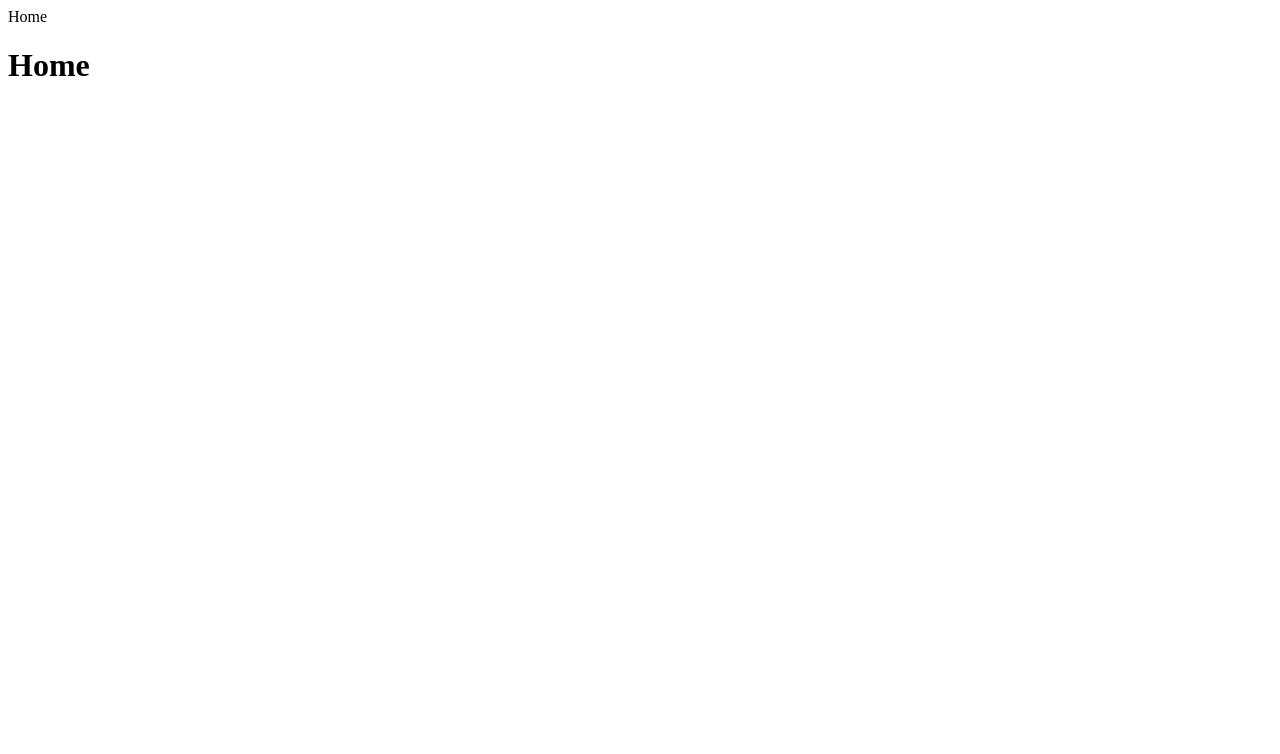
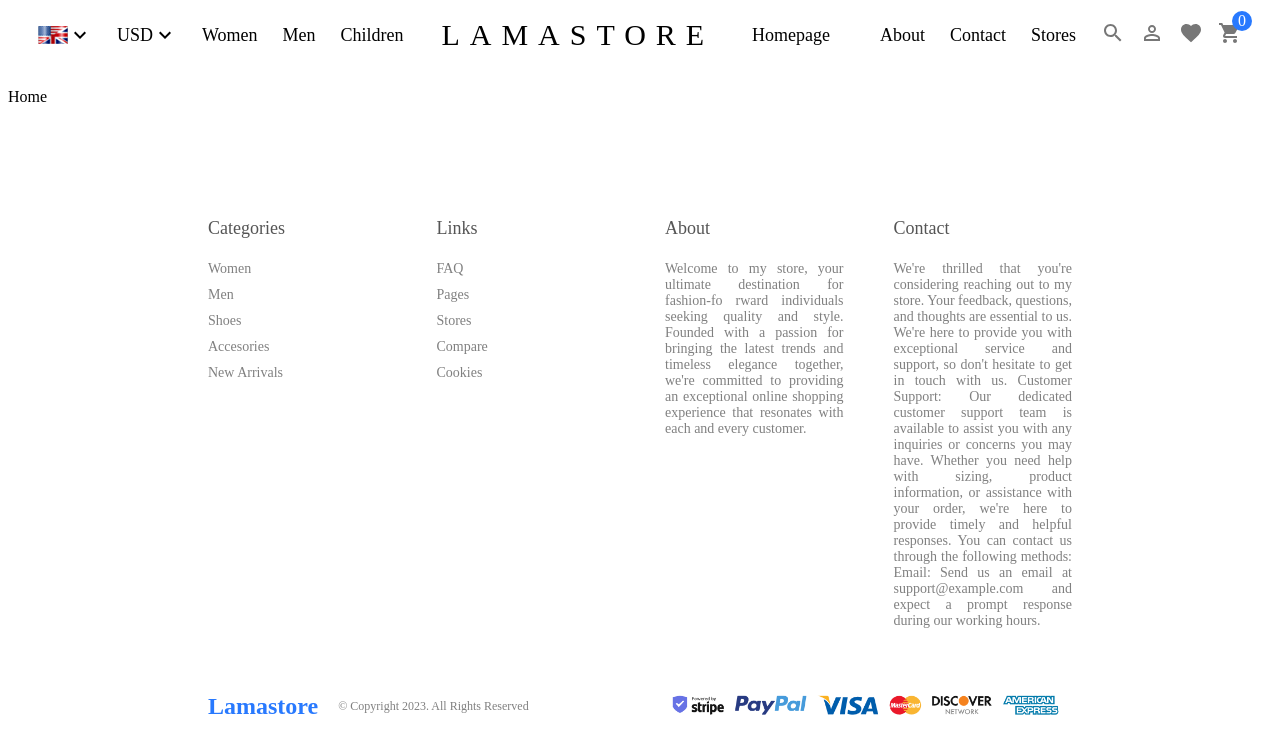
Before and after one commit to KarlozOso/react_e-commerce, a React (Create React App) app: page / in a window 1280 px wide. Shown: the top 754 px of the page. Built offline with nearby package versions, Linux system fonts and the light colour scheme.

Commit message:
Styling of navbar and footer complete

```diff
--- a/src/App.css
+++ /dev/null
@@ -1,38 +0,0 @@
-.App {
-  text-align: center;
-}
-
-.App-logo {
-  height: 40vmin;
-  pointer-events: none;
-}
-
-@media (prefers-reduced-motion: no-preference) {
-  .App-logo {
-    animation: App-logo-spin infinite 20s linear;
-  }
-}
-
-.App-header {
-  background-color: #282c34;
-  min-height: 100vh;
-  display: flex;
-  flex-direction: column;
-  align-items: center;
-  justify-content: center;
-  font-size: calc(10px + 2vmin);
-  color: white;
-}
-
-.App-link {
-  color: #61dafb;
-}
-
-@keyframes App-logo-spin {
-  from {
-    transform: rotate(0deg);
-  }
-  to {
-    transform: rotate(360deg);
-  }
-}
--- /dev/null
+++ b/src/App.scss
@@ -0,0 +1,6 @@
+.app{
+  .link{
+    color:inherit;
+    text-decoration: none;
+  }
+}
--- a/src/components/Footer/Footer.js
+++ b/src/components/Footer/Footer.js
@@ -1,10 +1,65 @@
-import React from "react"
+import React from 'react'
+import './Footer.scss'
 
 const Footer = () => {
-    return(
+  return (
+    <div className='footer'>
+      <div className='top'>
+        <div className='item'>
+          <h1>Categories</h1>
+          <span>Women</span>
+          <span>Men</span>
+          <span>Shoes</span>
+          <span>Accesories</span>
+          <span>New Arrivals</span>
+        </div>
+        <div className='item'>
+          <h1>Links</h1>
+          <span>FAQ</span>
+          <span>Pages</span>
+          <span>Stores</span>
+          <span>Compare</span>
+          <span>Cookies</span>
+        </div>
+        <div className='item'>
+          <h1>About</h1>
+          <span>
+            Welcome to my store, your ultimate destination for fashion-fo rward
+            individuals seeking quality and style. Founded with a passion for
+            bringing the latest trends and timeless elegance together, we're
+            committed to providing an exceptional online shopping experience
+            that resonates with each and every customer.
+          </span>
+        </div>
+        <div className='item'>
+          <h1>Contact</h1>
+          <span>
+            We're thrilled that you're considering reaching out to my store.
+            Your feedback, questions, and thoughts are essential to us. We're
+            here to provide you with exceptional service and support, so don't
+            hesitate to get in touch with us. Customer Support: Our dedicated
+            customer support team is available to assist you with any inquiries
+            or concerns you may have. Whether you need help with sizing, product
+            information, or assistance with your order, we're here to provide
+            timely and helpful responses. You can contact us through the
+            following methods: Email: Send us an email at support@example.com
+            and expect a prompt response during our working hours.
+            </span>
+            </div>
+          </div>
+          <div className="bottom">
+            <div className="left">
+              <span className="logo">Lamastore</span>
+              <span className="copyright">
+                © Copyright 2023. All Rights Reserved
+              </span>
+            </div>
+            <div className="right">
+              <img src="/img/payment.png" alt="" />
+            </div>
+          </div>
+        </div>
+      );
+    };
 
-      <div className="footer">
-      </div>
-    )
-  }
-export default Footer;
+    export default Footer;
--- /dev/null
+++ b/src/components/Footer/Footer.scss
@@ -0,0 +1,56 @@
+.footer {
+    margin: 100px 200px 20px 200px;
+
+    .top {
+      display: flex;
+      gap: 50px;
+
+      .item {
+        flex: 1;
+        display: flex;
+        flex-direction: column;
+        gap: 10px;
+        text-align: justify;
+        font-size: 14px;
+
+        h1{
+          font-size: 18px;
+          font-weight: 500;
+          color: #555;
+        }
+
+        span{
+          color: gray;
+        }
+      }
+    }
+
+    .bottom {
+      display: flex;
+      align-items: center;
+      justify-content: space-between;
+      margin-top: 50px;
+      .left {
+        display: flex;
+        align-items: center;
+
+        .logo{
+          color: #2879fe;
+          font-weight: bold;
+          font-size: 24px;
+        }
+
+        .copyright{
+          margin-left: 20px;
+          font-size: 12px;
+          color: gray;
+        }
+      }
+      .right {
+
+        img{
+          height: 50px;
+        }
+      }
+    }
+  }
--- a/src/components/Navbar/Navbar.js
+++ b/src/components/Navbar/Navbar.js
@@ -1,23 +1,66 @@
-import React from "react"
-import ArrowDownwardIcon from '@mui/icons-material/ArrowDownward';
-import PersonOutlineIcon from '@mui/icons-material/PersonOutline';
-import SearchIcon from '@mui/icons-material/Search';
-import ShoppingCartIcon from '@mui/icons-material/ShoppingCart';
-import FavoriteIcon from '@mui/icons-material/Favorite';
-
+import React from 'react'
+import KeyboardArrowDownIcon from '@mui/icons-material/KeyboardArrowDown';
+import PersonOutlineIcon from '@mui/icons-material/PersonOutline'
+import SearchIcon from '@mui/icons-material/Search'
+import ShoppingCartIcon from '@mui/icons-material/ShoppingCart'
+import FavoriteIcon from '@mui/icons-material/Favorite'
+import { Link } from 'react-router-dom'
+import "./Navbar.scss"
 
 
 const Navbar = () => {
-  return(
-
-    <div className="navbar">
-    <div className="wrapper">
-      <div className="left"></div>
-      <div className="center"></div>
-      <div className="right"></div>
-    </div>
+  return (
+    <div className='navbar'>
+      <div className='wrapper'>
+        <div className='left'>
+          <div className='item'>
+            <img src='/img/en.png' alt='English flag' />
+            <KeyboardArrowDownIcon />
+          </div>
+          <div className='item'>
+            <span>USD</span>
+            <KeyboardArrowDownIcon />
+          </div>
+          <div className='item'>
+            <Link className="link" to='/products/1'>Women</Link>
+          </div>
+          <div className='item'>
+            <Link className="link" to='/products/2'>Men</Link>
+          </div>
+          <div className='item'>
+            <Link className="link" to='/products/3'>Children</Link>
+          </div>
+        </div>
+        <div className='center'>
+        <Link className="link" to='/'>LAMASTORE</Link>
+        </div>
+        <div className='right'>
+        <div className='item'>
+        <Link className="link" to='/'>Homepage</Link>
+        </div>
+        <div className='item'></div>
+        <div className='item'>
+        <Link className="link" to='/about'>About</Link>
+        </div>
+        <div className='item'>
+        <Link className="link" to='/contact'>Contact</Link>
+        </div>
+        <div className='item'>
+        <Link className="link" to='/stores'>Stores</Link>
+        </div>
+        <div className='icons'>
+        <SearchIcon />
+        <PersonOutlineIcon />
+        <FavoriteIcon />
+        <div className='cartIcon'>
+        <ShoppingCartIcon/>
+        <span>0</span>
+        </div>
+        </div>
+        </div>
+      </div>
     </div>
   )
 }
 
-export default Navbar;
+export default Navbar
--- /dev/null
+++ b/src/components/Navbar/Navbar.scss
@@ -0,0 +1,56 @@
+.navbar{
+    height: 80px;
+
+    .wrapper{
+        padding: 10px 30px;
+        display: flex;
+        justify-content: space-between;
+        align-items: center;
+
+        .item{
+            display: flex;
+            align-items: center ;
+            font-size: 18px;
+        }
+
+        .left{
+            display: flex;
+            align-items: center;
+            gap: 25px;
+        }
+        .center{
+            font-size: 30px;
+            letter-spacing: 10px;
+        }
+        .right{
+            display: flex;
+            align-items: center;
+            gap: 25px;
+        }
+        .icons{
+            display: flex;
+            gap: 15px;
+            color: #777;
+            cursor: pointer;
+
+            .cartIcon{
+                position: relative;
+
+                span{
+                    font-style: 12px;
+                    width: 20px;
+                    height: 20px;
+                    border-radius: 50%;
+                    background-color: #2879fe;
+                    color: white;
+                    position: absolute;
+                    right: -10px;
+                    top: -10px;
+                    display: flex;
+                    align-items: center;
+                    justify-content: center;
+                }
+            }
+        }
+    }
+}
--- a/src/pages/Home/Home.js
+++ b/src/pages/Home/Home.js
@@ -2,8 +2,7 @@ import React from "react"
 
 const Home = () => {
   return(
-    <div>Home
-    <h1>Home</h1></div>
+    <div>Home</div>
   )
 }
 
--- a/src/pages/Product/Product.js
+++ b/src/pages/Product/Product.js
@@ -1,9 +1,7 @@
-import React from "react"
+import React from 'react'
 
 const Product = () => {
-  return(
-    <div>Product</div>
-  )
+  return <div>Product</div>
 }
 
 export default Product
```
Also changed, not shown: src/App.js (+25 -25 lines), public/img/en.png (added), public/img/payment.png (added).
